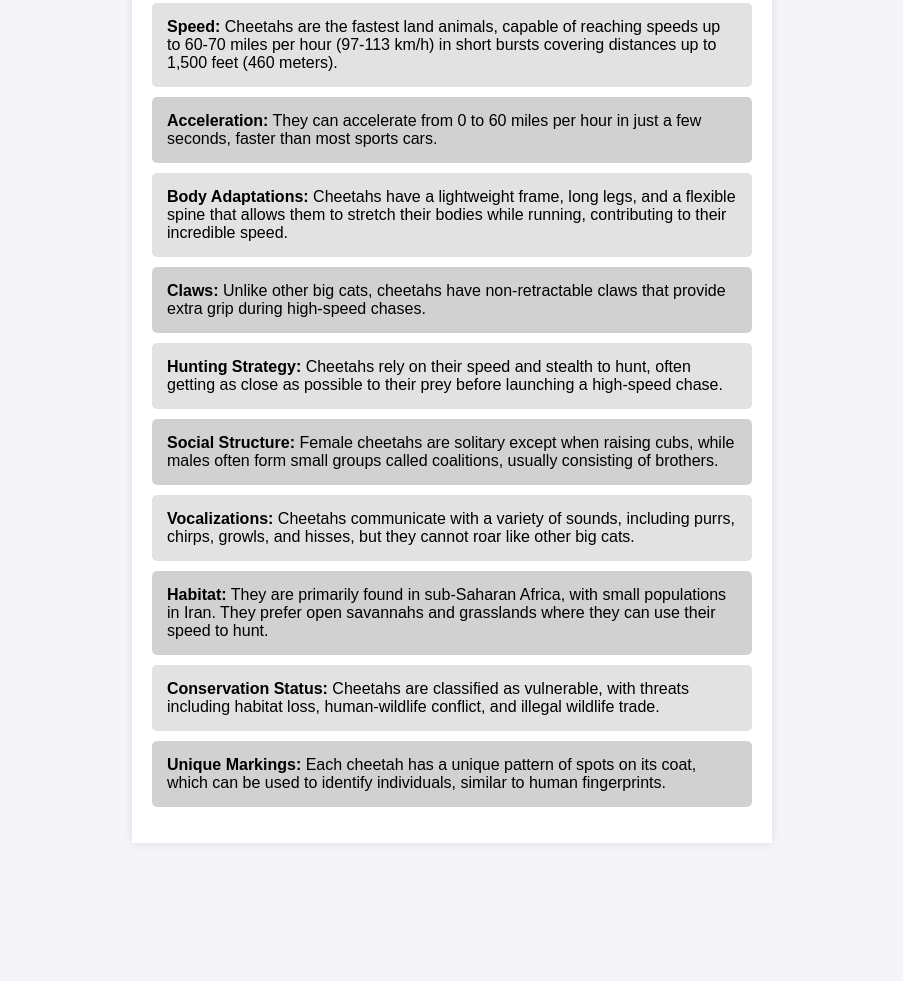
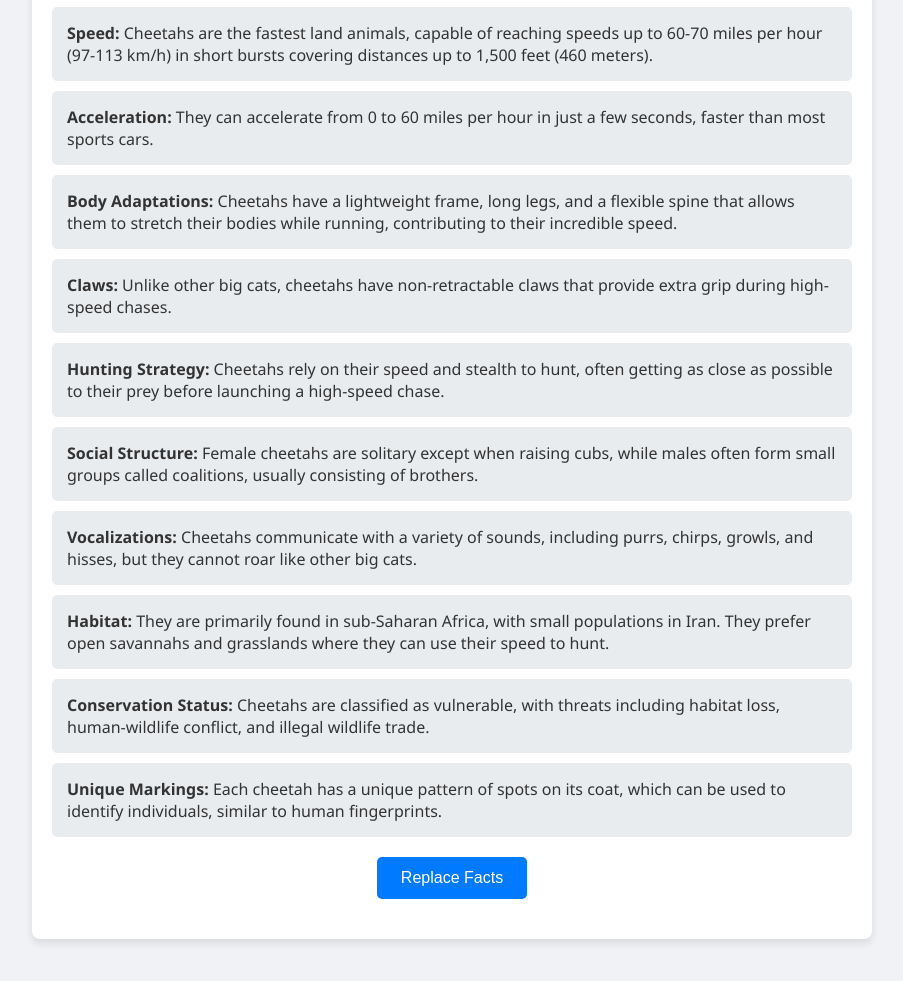
Before and after one commit to ChethanV2012/cheethafacts, a plain HTML site: page index.html in a window 1280 px wide. Shown: the part 147-1128 px from the top of the page, without its empty margins (188-1091 px from the left). Before the commit the page ends 1040 px from the top, so only its background shows below. Drawn offline with Linux system fonts and the light colour scheme.

Commit message:
Update index.html

```diff
--- a/index.html
+++ b/index.html
@@ -6,23 +6,28 @@
     <title>Cheetah Facts</title>
     <style>
         body {
-            font-family: Arial, sans-serif;
+            font-family: 'Segoe UI', Tahoma, Geneva, Verdana, sans-serif;
             margin: 0;
             padding: 0;
-            background-color: #f4f4f9;
+            background-color: #f0f2f5;
+            color: #333;
         }
 
         #app {
-            max-width: 600px;
+            max-width: 800px;
             margin: 50px auto;
             padding: 20px;
             background-color: #fff;
-            box-shadow: 0 0 10px rgba(0, 0, 0, 0.1);
+            border-radius: 8px;
+            box-shadow: 0 4px 8px rgba(0, 0, 0, 0.1);
+            overflow: hidden;
         }
 
         h1 {
             text-align: center;
-            color: #333;
+            color: #007bff;
+            margin-bottom: 20px;
+            animation: fadeIn 1s ease-in-out;
         }
 
         ul {
@@ -31,14 +36,45 @@
         }
 
         li {
-            background-color: #e2e2e2;
+            background-color: #e9ecef;
             margin: 10px 0;
             padding: 15px;
             border-radius: 5px;
+            transition: background-color 0.3s, transform 0.3s;
+            animation: slideIn 0.5s ease-in-out;
         }
 
-        li:nth-child(even) {
-            background-color: #d1d1d1;
+        li:hover {
+            background-color: #dee2e6;
+            transform: scale(1.05);
+        }
+
+        button {
+            display: block;
+            margin: 20px auto;
+            padding: 12px 24px;
+            font-size: 16px;
+            cursor: pointer;
+            background-color: #007bff;
+            color: #fff;
+            border: none;
+            border-radius: 5px;
+            transition: background-color 0.3s;
+            animation: fadeIn 1s ease-in-out;
+        }
+
+        button:hover {
+            background-color: #0056b3;
+        }
+
+        @keyframes fadeIn {
+            from { opacity: 0; }
+            to { opacity: 1; }
+        }
+
+        @keyframes slideIn {
+            from { transform: translateX(-100%); }
+            to { transform: translateX(0); }
         }
     </style>
 </head>
@@ -46,58 +82,48 @@
     <div id="app">
         <h1>Cheetah Facts</h1>
         <ul id="facts-list"></ul>
+        <button id="replace-facts">Replace Facts</button>
     </div>
     <script>
         const cheetahFacts = [
-            {
-                fact: "Speed",
-                description: "Cheetahs are the fastest land animals, capable of reaching speeds up to 60-70 miles per hour (97-113 km/h) in short bursts covering distances up to 1,500 feet (460 meters)."
-            },
-            {
-                fact: "Acceleration",
-                description: "They can accelerate from 0 to 60 miles per hour in just a few seconds, faster than most sports cars."
-            },
-            {
-                fact: "Body Adaptations",
-                description: "Cheetahs have a lightweight frame, long legs, and a flexible spine that allows them to stretch their bodies while running, contributing to their incredible speed."
-            },
-            {
-                fact: "Claws",
-                description: "Unlike other big cats, cheetahs have non-retractable claws that provide extra grip during high-speed chases."
-            },
-            {
-                fact: "Hunting Strategy",
-                description: "Cheetahs rely on their speed and stealth to hunt, often getting as close as possible to their prey before launching a high-speed chase."
-            },
-            {
-                fact: "Social Structure",
-                description: "Female cheetahs are solitary except when raising cubs, while males often form small groups called coalitions, usually consisting of brothers."
-            },
-            {
-                fact: "Vocalizations",
-                description: "Cheetahs communicate with a variety of sounds, including purrs, chirps, growls, and hisses, but they cannot roar like other big cats."
-            },
-            {
-                fact: "Habitat",
-                description: "They are primarily found in sub-Saharan Africa, with small populations in Iran. They prefer open savannahs and grasslands where they can use their speed to hunt."
-            },
-            {
-                fact: "Conservation Status",
-                description: "Cheetahs are classified as vulnerable, with threats including habitat loss, human-wildlife conflict, and illegal wildlife trade."
-            },
-            {
-                fact: "Unique Markings",
-                description: "Each cheetah has a unique pattern of spots on its coat, which can be used to identify individuals, similar to human fingerprints."
-            }
+            { fact: "Speed", description: "Cheetahs are the fastest land animals, capable of reaching speeds up to 60-70 miles per hour (97-113 km/h) in short bursts covering distances up to 1,500 feet (460 meters)." },
+            { fact: "Acceleration", description: "They can accelerate from 0 to 60 miles per hour in just a few seconds, faster than most sports cars." },
+            { fact: "Body Adaptations", description: "Cheetahs have a lightweight frame, long legs, and a flexible spine that allows them to stretch their bodies while running, contributing to their incredible speed." },
+            { fact: "Claws", description: "Unlike other big cats, cheetahs have non-retractable claws that provide extra grip during high-speed chases." },
+            { fact: "Hunting Strategy", description: "Cheetahs rely on their speed and stealth to hunt, often getting as close as possible to their prey before launching a high-speed chase." },
+            { fact: "Social Structure", description: "Female cheetahs are solitary except when raising cubs, while males often form small groups called coalitions, usually consisting of brothers." },
+            { fact: "Vocalizations", description: "Cheetahs communicate with a variety of sounds, including purrs, chirps, growls, and hisses, but they cannot roar like other big cats." },
+            { fact: "Habitat", description: "They are primarily found in sub-Saharan Africa, with small populations in Iran. They prefer open savannahs and grasslands where they can use their speed to hunt." },
+            { fact: "Conservation Status", description: "Cheetahs are classified as vulnerable, with threats including habitat loss, human-wildlife conflict, and illegal wildlife trade." },
+            { fact: "Unique Markings", description: "Each cheetah has a unique pattern of spots on its coat, which can be used to identify individuals, similar to human fingerprints." }
+        ];
+
+        const newCheetahFacts = [
+            { fact: "Vision", description: "Cheetahs have excellent vision, especially during the day, which helps them spot prey from a distance." },
+            { fact: "Tail", description: "Their long tail helps them balance and steer while running at high speeds." },
+            { fact: "Lifespan", description: "In the wild, cheetahs live for about 10 to 12 years, while in captivity they can live up to 17 years." },
+            { fact: "Diet", description: "Cheetahs primarily eat small to medium-sized ungulates, such as gazelles and impalas." },
+            { fact: "Cubs", description: "Cheetah cubs are born with a mantle of long, blue-gray hair on their backs, which helps camouflage them in the grass." }
         ];
 
         const factsList = document.getElementById('facts-list');
+        const replaceButton = document.getElementById('replace-facts');
 
-        cheetahFacts.forEach(fact => {
-            const listItem = document.createElement('li');
-            listItem.innerHTML = `<strong>${fact.fact}:</strong> ${fact.description}`;
-            factsList.appendChild(listItem);
+        function displayFacts(factsArray) {
+            factsList.innerHTML = '';
+            factsArray.forEach(fact => {
+                const listItem = document.createElement('li');
+                listItem.innerHTML = `<strong>${fact.fact}:</strong> ${fact.description}`;
+                factsList.appendChild(listItem);
+            });
+        }
+
+        replaceButton.addEventListener('click', () => {
+            displayFacts(newCheetahFacts);
         });
+
+        // Initial display of facts
+        displayFacts(cheetahFacts);
     </script>
 </body>
 </html>
```
